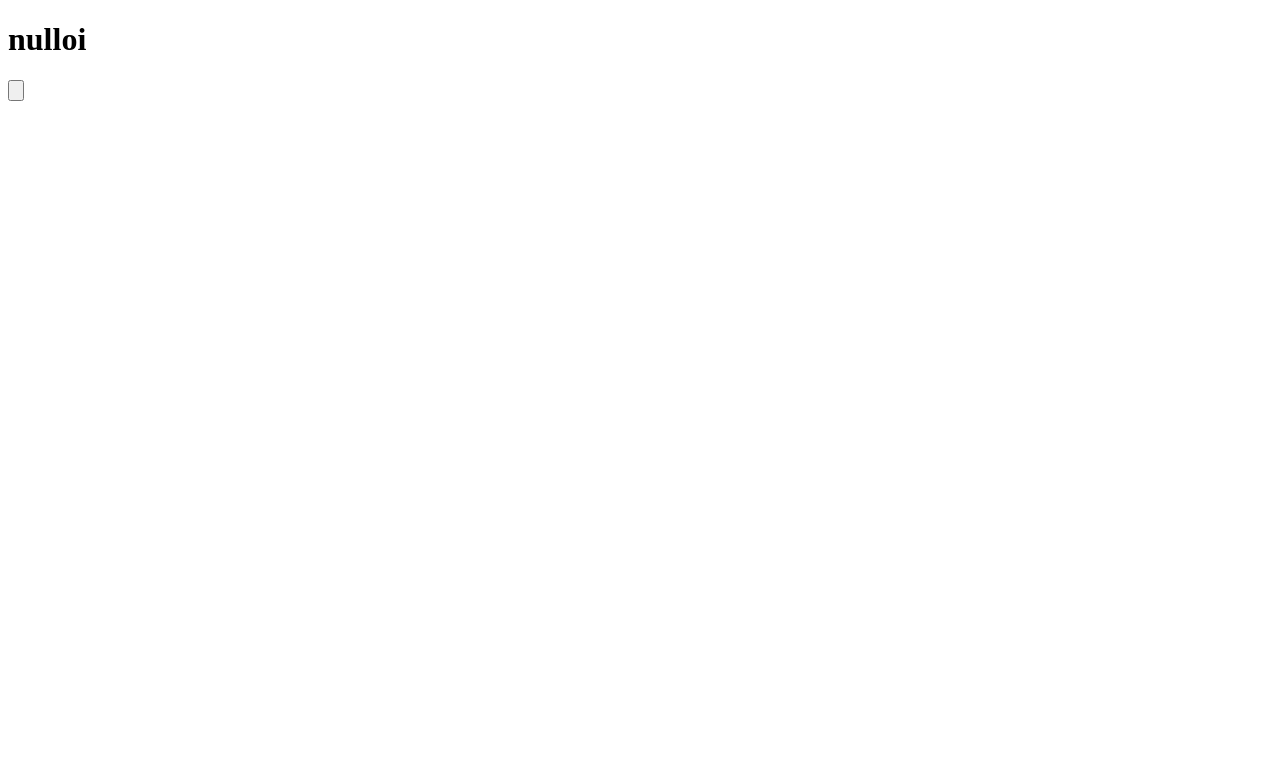
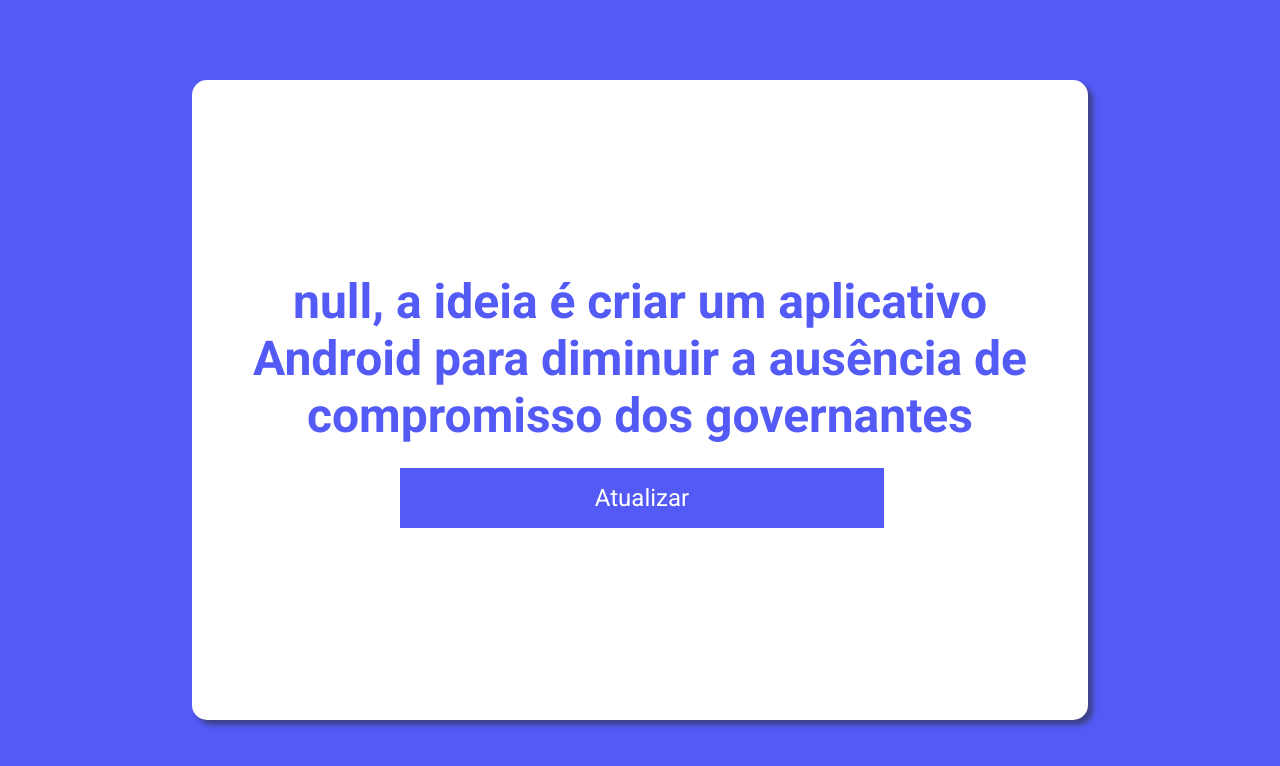
Before and after one commit to nicollasisaac/conselhosStartup, a plain HTML site: page src/index.html in a window 1280 px wide. Drawn offline with Linux system fonts and the light colour scheme.

Commit message:
att js and css

```diff
--- /dev/null
+++ b/src/Css/styleIndexScreen.css
@@ -0,0 +1,59 @@
+@import url('https://fonts.googleapis.com/css2?family=Roboto:ital,wght@0,100;0,300;0,400;0,500;0,700;0,900;1,100;1,300;1,400;1,500;1,700;1,900&display=swap');
+:root{
+    --white: #FFFFFF;
+    --blue: #545af5;
+    --blueDark: #252e2b88;
+}
+*{
+    padding: 0;
+    text-decoration: none;
+    user-select: none;
+    margin: 0;
+    font-family: 'Roboto', sans-serif;
+}
+
+main{
+    width: 100%;
+    background: var(--blue);
+    height: 100vh;
+    display: flex;
+}
+
+.conteudo{
+    height: 80vh;
+    width: 70%;
+    margin: auto;
+    display: flex;
+    background: var(--white);
+    border-radius: 15px;
+    box-shadow: 5px 5px 5px;
+    -webkit-box-shadow: 5px 5px 5px  var(--blueDark);
+    -moz-box-shadow: 10px 10px 10px var(--blueDark);
+}
+
+.conteudo h1{
+    color: var(--blue);
+    font-size: 3rem;
+}
+
+.text{
+    padding: 1rem;
+    width: 90%;
+    margin: auto;
+    text-align: center;
+    display: table-cell;
+    vertical-align: middle;
+}
+
+.text input{
+    margin-top: 1.5rem;
+    border: 0;
+    margin-left: 4px;
+    outline: none;
+    width: 60%;
+    padding: 1rem;
+    color: var(--white);
+    font-size: 1.5rem;
+    cursor: pointer;
+    background: var(--blue);
+}
--- /dev/null
+++ b/src/Css/styleNicknameScreen.css
@@ -0,0 +1,85 @@
+@import url('https://fonts.googleapis.com/css2?family=Roboto:ital,wght@0,100;0,300;0,400;0,500;0,700;0,900;1,100;1,300;1,400;1,500;1,700;1,900&display=swap');
+:root{
+    --white: #FFFFFF;
+    --blue: #545af5;
+    --blueDark: #252e2b88;
+}
+*{
+    padding: 0;
+    text-decoration: none;
+    user-select: none;
+    margin: 0;
+    font-family: 'Roboto', sans-serif;
+}
+
+main{
+    width: 100%;
+    background: var(--blue);
+    height: 100vh;
+    display: flex;
+}
+
+.conteudo{
+    height: 80vh;
+    width: 70%;
+    margin: auto;
+    display: flex;
+    background: var(--white);
+    border-radius: 15px;
+    box-shadow: 5px 5px 5px;
+    -webkit-box-shadow: 5px 5px 5px  var(--blueDark);
+    -moz-box-shadow: 10px 10px 10px var(--blueDark);
+}
+
+img{
+    width: 50%;
+}
+
+.conteudo h1{
+    color: var(--blue);
+    font-size: 4rem;
+}
+
+.text{
+    width: 50%;
+    padding: 1rem;
+    margin: auto;
+}
+::placeholder{
+    color: var(--white);
+    font-size: 1.5rem;
+}
+
+.text input{
+    border: 0;
+    margin-left: 4px;
+    outline: none;
+    width: 60%;
+    padding: 1rem;
+    color: var(--white);
+    font-size: 1.5rem;
+    background: var(--blue);
+}
+
+#btn{
+    cursor: pointer;
+}
+
+.btn{
+    display: flex;
+}
+
+@media screen and (max-width: 1200px) {
+    img{
+        display: none;
+    }
+    .text{
+        width: 100%;
+    }
+    .conteudo{
+        height: 60vh;
+        width: 70%;
+        margin: auto;
+        display: flex;
+    }
+}
--- a/src/Js/ideasApi.js
+++ b/src/Js/ideasApi.js
@@ -128,3 +128,30 @@
         problemText: 'divulgar projetos de desenvolvedores para possíveis usuários e investidores'
     },
 ]
+
+let typeOfCreation = [
+    {
+        id: '0',
+        software: 'software apple watch'
+    },
+    {
+        id: '1',
+        software: 'software'
+    },
+    {
+        id: '2',
+        software: 'site'
+    },
+    {
+        id: '3',
+        software: 'aplicativo Android'
+    },
+    {
+        id: '4',
+        software: 'aplicativo IOS'
+    },
+    {
+        id: '5',
+        software: 'software desktop'
+    },
+]
--- a/src/Js/randomIdea.js
+++ b/src/Js/randomIdea.js
@@ -1,7 +1,7 @@
 var ideiaSuggestion = document.querySelector("#idea-suggestion");
-var textSuggestion = document.createTextNode(localStorage.getItem('name') + "oi");
 
-ideiaSuggestion.appendChild(textSuggestion);
+
+//pegar ideia do array api
 
 let textIdeaArray = [];
 
@@ -9,6 +9,27 @@
     textIdeaArray.push(elemento.problemText);
 }
 
-var textIdea = (textIdeaArray[1]);
+var numberRandomIdea = Math.floor(Math.random() * 32);
+var textIdea = (textIdeaArray[numberRandomIdea]);
 
-console.log(textIdea)
+//pegar tipo do sistema no array api
+
+let typeOfSystemArray = [];
+
+for(let elemento of typeOfCreation){
+    typeOfSystemArray.push(elemento.software);
+}
+
+var numberRandomSystem = Math.floor(Math.random() * 6);
+var textTypeOfSystem = typeOfSystemArray[numberRandomSystem];
+
+//exibir dados das arrays
+var textSuggestion = document.createTextNode(localStorage.getItem('name') + ", a ideia é criar um " + textTypeOfSystem + " para " + textIdea);
+ideiaSuggestion.appendChild(textSuggestion);
+
+//btn recarregar página
+var btn = document.querySelector("#refresh");
+btn.addEventListener("click", function() {
+
+    location.reload();
+});
--- a/src/index.html
+++ b/src/index.html
@@ -4,12 +4,17 @@
     <meta charset="UTF-8">
     <meta http-equiv="X-UA-Compatible" content="IE=edge">
     <meta name="viewport" content="width=device-width, initial-scale=1.0">
+    <link rel="stylesheet" href="/src/Css/styleIndexScreen.css">
     <title>StartupIdeas</title>
 </head>
 <body>
     <main>
-        <h1 id="idea-suggestion"></h1>
-        <input type="button">
+        <div class="conteudo">
+            <div class="text">
+                <h1 id="idea-suggestion"></h1>
+                <input type="button" value="Atualizar" id="refresh">
+            </div>
+        </div>
     </main>
     <script src="/src/Js/ideasApi.js"></script>
     <script src="/src/Js/randomIdea.js"></script>
```
Also changed, not shown: nicknameScreen.html (+10 -4 lines), src/Img/idea.png (added).
